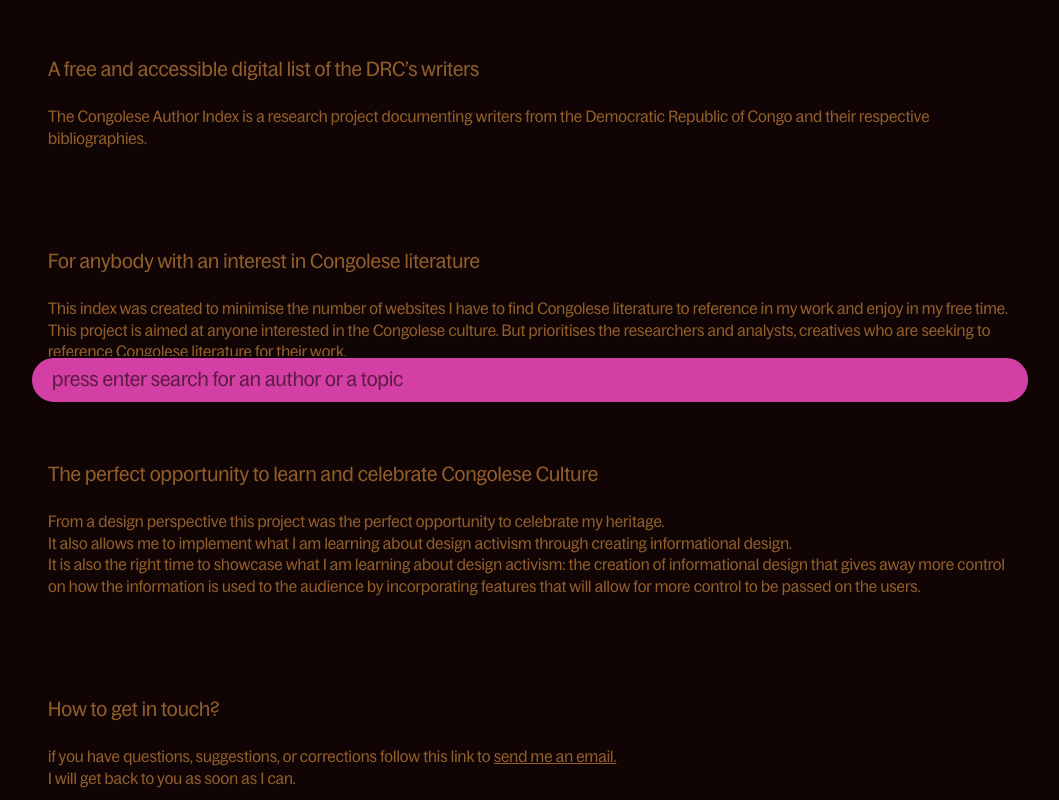
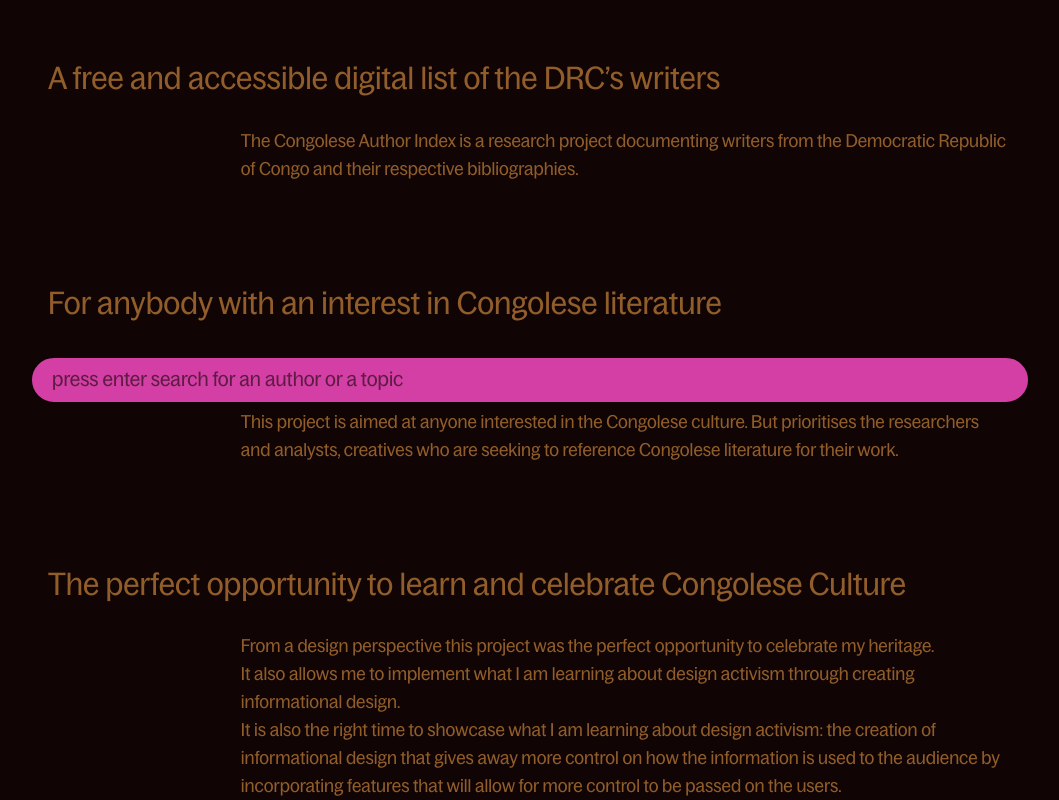
Before and after one commit to UncleDoubleU/Congolese-Authors-Index, a React (Vite) app in the folder 20250513-cai/: page /about in a window 1280 px wide. Shown: the part 380-1180 px from the top of the page, without its empty margins (110-1169 px from the left). Built offline with nearby package versions, Linux system fonts and the light colour scheme.

Commit message:
code the the basic about page styling

```diff
--- a/20250513-cai/src/App.sass
+++ b/20250513-cai/src/App.sass
@@ -54,6 +54,8 @@ $mobileP2: normal 0.85rem/1.15rem "BagossCondensed", sans-serif
 $smallH1: italic 25vw/25vw "Diolce", serif
 $smallH2: normal 1.625rem/2.25rem "BagossCondensed", sans-serif
 $smallP: normal 1.125rem/1.75rem "BagossCondensed", sans-serif
+
+$aboutH2: normal 1.95rem/2.65rem "BagossCondensed", sans-serif
 
 html
      min-height: 100vh
--- a/20250513-cai/src/pages/About/About.module.sass
+++ b/20250513-cai/src/pages/About/About.module.sass
@@ -3,9 +3,26 @@
 .section
      margin-bottom: 6.25rem
 
+.article
+     display: grid
+     grid-template-columns: repeat(10,1fr)
+     grid-template-rows: auto auto
 .H2
+     grid-column: 1/10
+     grid-row: 1/2
      font: App.$mobileH2
      margin-bottom: 1.65rem
+
+     @media screen and (width >= App.$smallMedium)
+          font: App.$aboutH2
+
+.p
+     grid-column: 3/11
+     grid-row: 2/3
+     font: App.$mobileP
+
+     @media screen and (width >= App.$smallMedium)
+          font: App.$smallP
 
 .emailLink
      color: App.$caiLightBrown
--- a/20250513-cai/src/pages/About/About.tsx
+++ b/20250513-cai/src/pages/About/About.tsx
@@ -6,23 +6,23 @@ function About() {
           <main>
                <PageTitle title="About" />
                <section className={styles.section}>
-                    <article>
+                    <article className={styles.article}>
                          <h2 className={styles.H2}>A free and accessible digital list of the DRC’s writers</h2>
-                         <p>The Congolese Author Index is a research project documenting writers from the Democratic Republic of Congo and their respective bibliographies.</p>
+                         <p className={styles.p}>The Congolese Author Index is a research project documenting writers from the Democratic Republic of Congo and their respective bibliographies.</p>
                     </article>
                </section>
                <section className={styles.section}>
-                    <article>
+                    <article className={styles.article}>
                          <h2 className={styles.H2}>For anybody with an interest in Congolese literature</h2>
-                         <p>This index was created to minimise the number of websites I have to find Congolese literature to reference in my work and enjoy in my free time.<br />
+                         <p className={styles.p}>This index was created to minimise the number of websites I have to find Congolese literature to reference in my work and enjoy in my free time.<br />
 
                               This project is aimed at anyone interested in the Congolese culture.  But prioritises the researchers and analysts, creatives who are seeking to reference Congolese literature for their work.</p>
                     </article>
                </section>
                <section className={styles.section}>
-                    <article>
+                    <article className={styles.article}>
                          <h2 className={styles.H2}>The perfect opportunity to learn and celebrate Congolese Culture</h2>
-                         <p>From a design perspective this project was the perfect opportunity to celebrate my heritage.<br />
+                         <p className={styles.p}>From a design perspective this project was the perfect opportunity to celebrate my heritage.<br />
 
                               It also allows me to implement what I am learning about design activism through creating informational design.<br />
 
@@ -30,18 +30,18 @@ function About() {
                     </article>
                </section>
                <section className={styles.section}>
-                    <article>
+                    <article className={styles.article}>
                          <h2 className={styles.H2}>How to get in touch?</h2>
-                         <p>if you have questions, suggestions, or corrections follow this link to <a href="mailto:" className={styles.emailLink}>send me an email.</a><br />
+                         <p className={styles.p}>if you have questions, suggestions, or corrections follow this link to <a href="mailto:" className={styles.emailLink}>send me an email.</a><br />
 
                               I will get back to you as soon as I can.
                          </p>
                     </article>
                </section>
                <section className={styles.section}>
-                    <article>
+                    <article className={styles.article}>
                          <h2 className={styles.H2}>Want to help?</h2>
-                         <p>this projecct is totally open-source and as such would love your help: we are currently seeking: interpretors with knowledge of english - lingala, swahili or any other language spoken in the DRC.<br />
+                         <p className={styles.p}>this projecct is totally open-source and as such would love your help: we are currently seeking: interpretors with knowledge of english - lingala, swahili or any other language spoken in the DRC.<br />
 
                               I am looking for people with either education / training in the fields of commnucation, languages or someone who can demonstrate experties in interpreting formal written or spoken communications.
                          </p>
```
